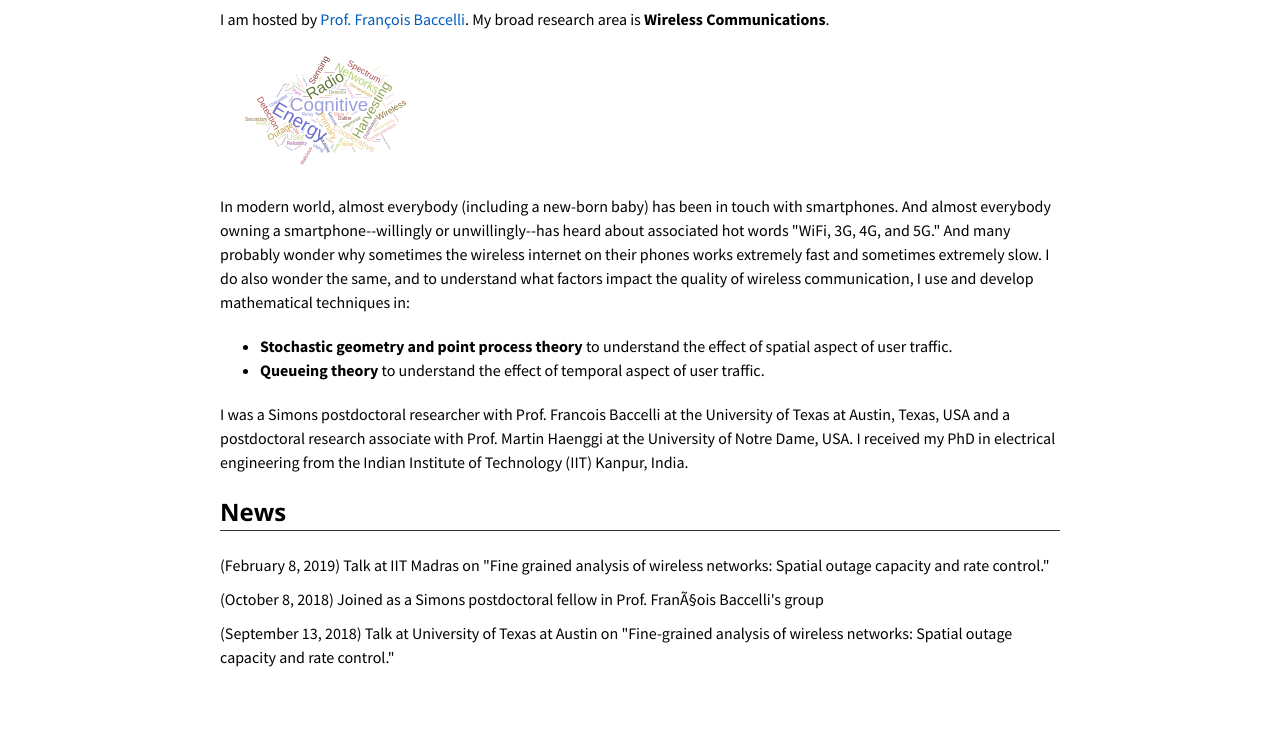
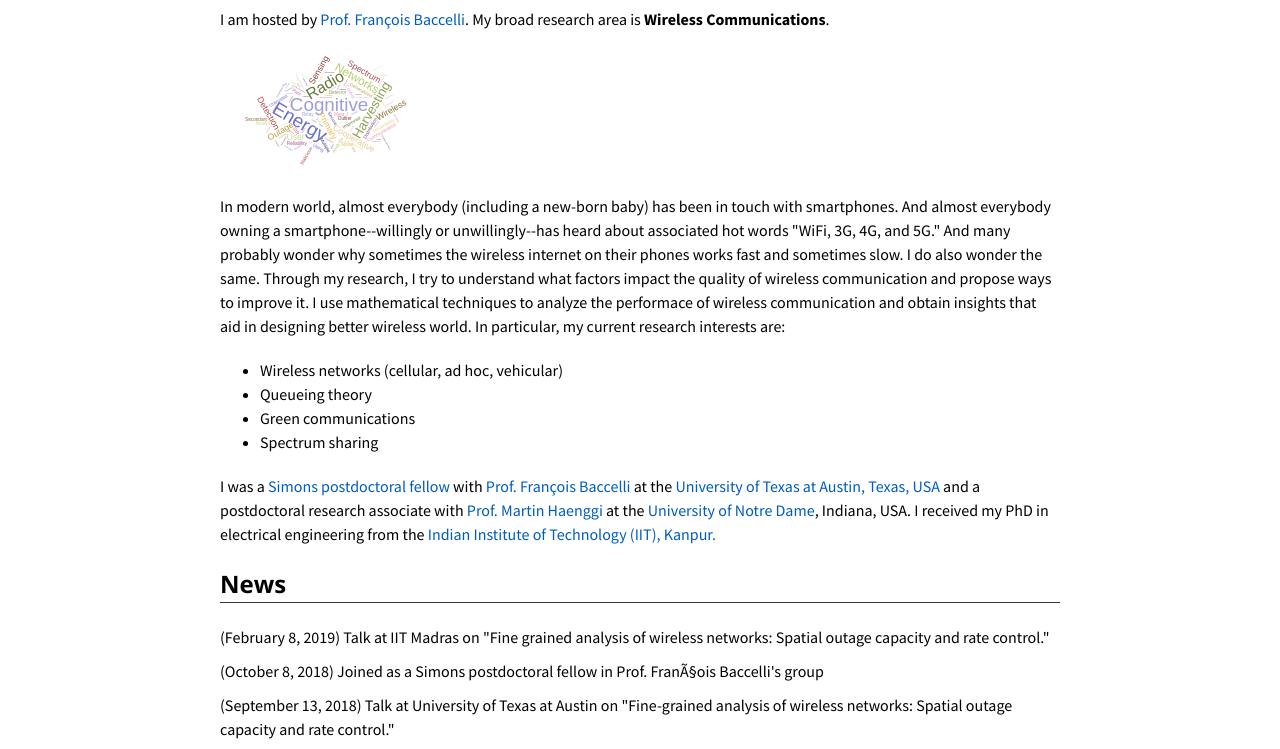
Before and after one commit to skalamkar/skalamkar.github.io, a plain HTML site: page index.html in a window 1280 px wide. Shown: the part 281-1030 px from the top of the page. Before the commit the page ends 982 px from the top, so only its background shows below. Drawn offline with nearby package versions, Linux system fonts and the light colour scheme.

Commit message:
Update index.html

```diff
--- a/index.html
+++ b/index.html
@@ -63,21 +63,34 @@
             <p class="text">
              In modern world, almost everybody (including a new-born baby) has been in touch with smartphones. And almost everybody
                owning a smartphone--willingly or unwillingly--has heard about associated hot words "WiFi, 3G, 4G, and 5G." And many probably
-              wonder why sometimes the wireless internet on their phones works extremely fast and sometimes extremely slow. I do also wonder
-              the same, and to understand what factors impact the quality of wireless communication, I use and develop mathematical techniques in:
+              wonder why sometimes the wireless internet on their phones works fast and sometimes slow. I do also wonder
+              the same. Through my research, I try to understand what factors impact the quality of wireless communication and propose
+              ways to improve it. I use mathematical techniques to analyze the performace of wireless communication and obtain
+              insights that aid in designing better wireless world. In particular, my current research interests are:
             </p>
             <ul>
               <li>
-                <b>Stochastic geometry and point process theory</b> to understand the effect of spatial aspect of user traffic.
+                Wireless networks (cellular, ad hoc, vehicular)
               </li>
               <li>
-                <b>Queueing theory</b> to understand the effect of temporal aspect of user traffic.
+                Queueing theory
+              </li>
+              <li>
+                Green communications
+              </li>
+              <li>
+                Spectrum sharing
               </li>
              </ul>
             <p class="text">
-              I was a Simons postdoctoral researcher with Prof. Francois Baccelli at the University of Texas at Austin, Texas, USA
-              and a postdoctoral research associate with Prof. Martin Haenggi at the University of Notre Dame, USA. I received my PhD
-              in electrical engineering from the Indian Institute of Technology (IIT) Kanpur, India.
+              I was a <a href="https://web.ma.utexas.edu/simons/?" target="_blank">Simons postdoctoral fellow</a>
+              with <a href="https://web.ma.utexas.edu/users/baccelli/" target="_blank">Prof. Fran&#231ois Baccelli</a>
+              at the <a href="http://www.ece.utexas.edu/" target="_blank">University of Texas at Austin, Texas, USA</a>
+              and a postdoctoral research associate with
+              <a href="https://www3.nd.edu/~mhaenggi/" target="_blank">Prof. Martin Haenggi</a>
+              at the  <a href="https://ee.nd.edu/"target="_blank">University of Notre Dame</a>, Indiana, USA. I received my PhD
+              in electrical engineering from
+              the <a href=" https://www.iitk.ac.in/ee/"target="_blank">Indian Institute of Technology (IIT), Kanpur.</a>
             </p>
             <h2>News</h2>
             <hr>
```
